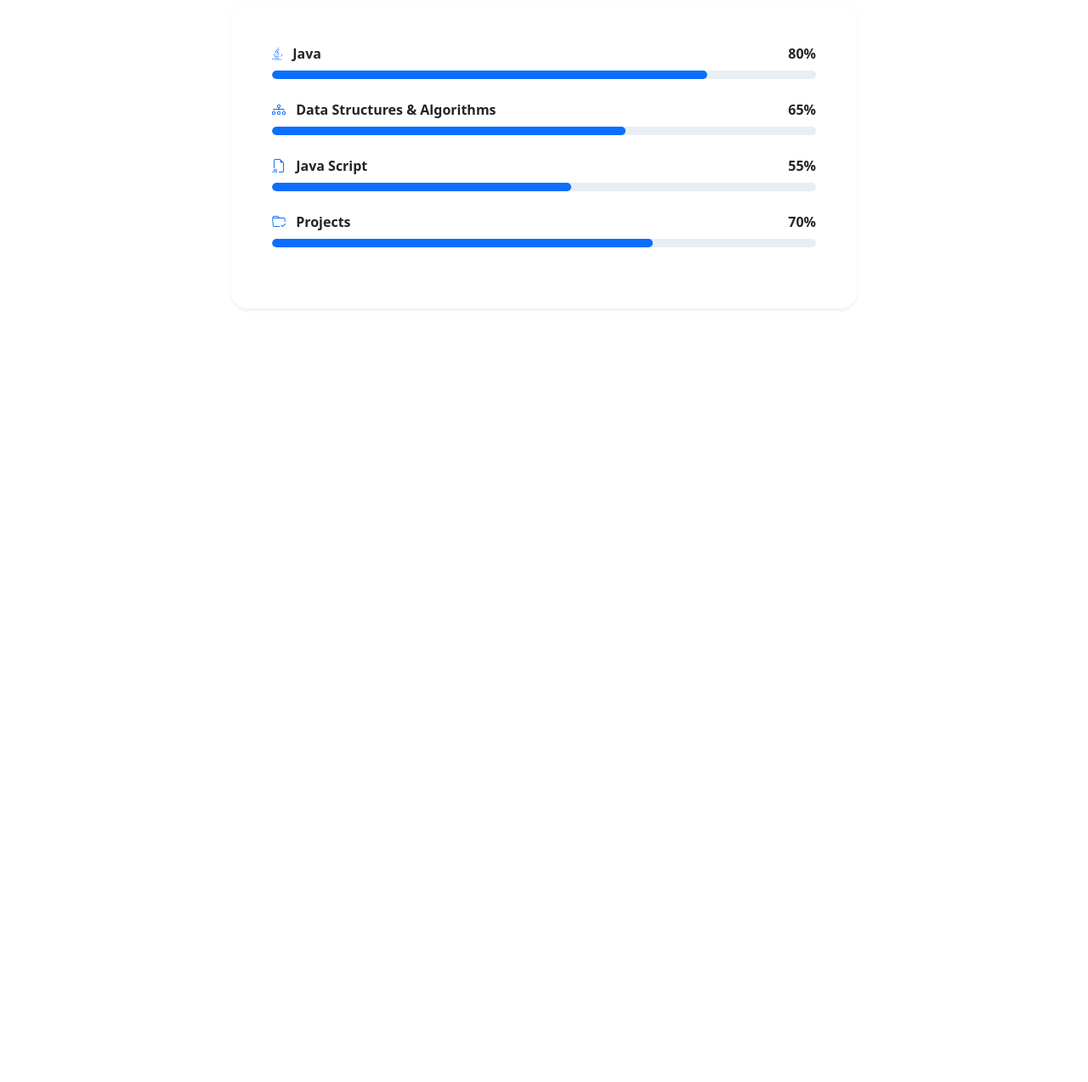
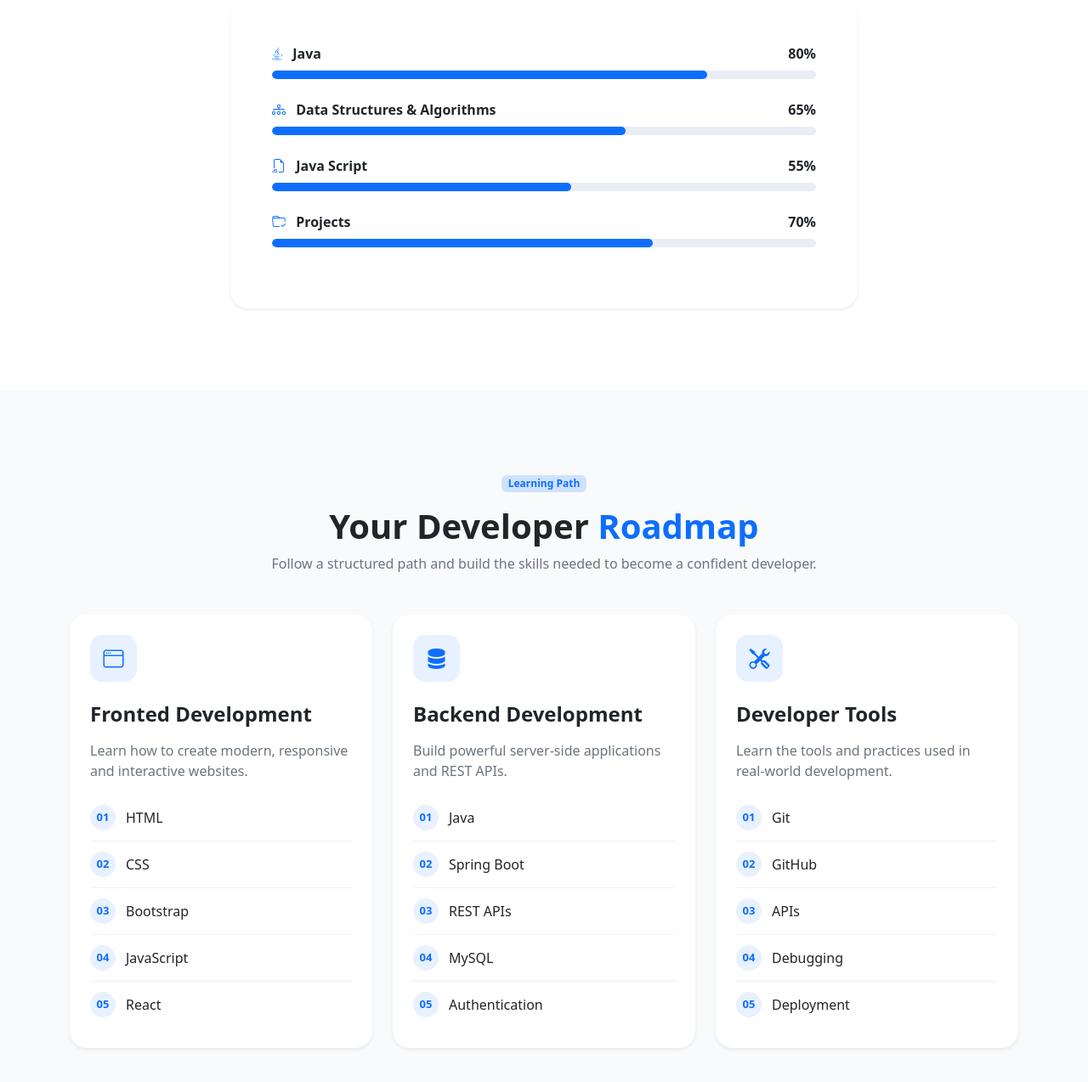
Before and after one commit to PosaKarthik/devlaunch, a plain HTML site: page index.html in a window 1280 px wide. Shown: the part 2041-3314 px from the top of the page at 85% size. Before the commit the page ends 2500 px from the top, so only its background shows below. Drawn offline with nearby package versions, Linux system fonts and the light colour scheme.

Commit message:
feat: added developer roadmap section

```diff
--- a/css/style.css
+++ b/css/style.css
@@ -143,3 +143,80 @@ body{
 .progress-item:hover{
         transform:translateX(5px);
 }
+
+
+/* ===============================
+        ROADMAP SECTION
+================================= */
+
+.roadmap-section{
+        background: #f8fafc;
+}
+
+.roadmap-intro{
+        max-width: 650px;
+}
+
+.roadmap-card{
+        border-radius: 20px;
+        transition: transform 0.3s ease,
+                    box-shadow 0.3s ease;
+}
+
+.roadmap-card:hover{
+        transform: translateY(-8px);
+}
+
+.roadmap-icon{
+        width: 55px;
+        height: 55px;
+
+        display: flex;
+        align-items: center;
+        justify-content: center;
+
+        border-radius: 14px;
+        font-size: 24px;
+}
+
+.fronted-icon,
+.backend-icon,
+.tools-icon{
+        background: #e8f1ff;
+        color: #0d6efd;
+}
+
+.roadmap-step{
+        display: flex;
+        align-items: center;
+
+        gap: 12px;
+        padding: 12px 0;
+
+        border-bottom: 1px solid #eef1f5;
+
+        font-weight: 500;
+}
+
+.roadmap-step:last-child{
+        border-bottom: none;
+}
+
+.step-number{
+        width: 30px;
+        height: 30px;
+
+        display: flex;
+        align-items: center;
+        justify-content: center;
+
+        border-radius: 50%;
+
+        background-color: #e8f1ff;
+
+        color: #0d6efd;
+
+        font-size: 13px;
+
+        font-weight: 700;
+}
--- a/index.html
+++ b/index.html
@@ -418,5 +418,147 @@
         </div>
       </div>
     </section>
+
+    <!-- Roadmap Section -->
+
+    <section class="roadmap-section py-5">
+      <div class="container py-5">
+        <!-- Heading -->
+
+        <div class="text-center mb-5">
+          <span class="badge bg-primary-subtle text-primary mb-3">
+            Learning Path
+          </span>
+          <h2 class="display-6 fw-bold">
+            Your Developer
+            <span class="text-primary">Roadmap</span>
+          </h2>
+
+          <p class="text-secondary mx-auto roadmap-intro">
+            Follow a structured path and build the skills needed to become a
+            confident developer.
+          </p>
+        </div>
+
+        <!-- Roadmap Cards -->
+
+        <div class="row g-4">
+          <!-- Fronted -->
+          <div class="col-lg-4">
+            <div class="card roadmap-card h-100 border-0 shadow-sm">
+              <div class="card-body p-4">
+                <div class="roadmap-icon fronted-icon mb-4">
+                  <i class="bi bi-window"></i>
+                </div>
+                <h4 class="fw-bold mb-3">Fronted Development</h4>
+                <p class="text-secondary">
+                  Learn how to create modern, responsive and interactive
+                  websites.
+                </p>
+                <div class="roadmap-step">
+                  <span class="step-number">01</span>
+                  HTML
+                </div>
+                <div class="roadmap-step">
+                  <span class="step-number">02</span>
+                  CSS
+                </div>
+                <div class="roadmap-step">
+                  <span class="step-number">03</span>
+                  Bootstrap
+                </div>
+                <div class="roadmap-step">
+                  <span class="step-number">04</span>
+                  JavaScript
+                </div>
+                <div class="roadmap-step">
+                  <span class="step-number">05</span>
+                  React
+                </div>
+              </div>
+            </div>
+          </div>
+
+          <!-- Backend -->
+
+          <div class="col-lg-4">
+            <div class="card roadmap-card h-100 border-0 shadow-sm">
+              <div class="card-body p-4">
+                <div class="roadmap-icon backend-icon mb-4">
+                  <i class="bi bi-server"></i>
+                </div>
+                <h4 class="fw-bold mb-3">
+                  Backend Development
+                </h4>
+                <p class="text-secondary">
+                  Build powerful server-side applications
+                  and REST APIs.
+                </p>
+
+                <div class="roadmap-step">
+                  <span class="step-number">01</span>
+                  Java
+                </div>
+                <div class="roadmap-step">
+                  <span class="step-number">02</span>
+                  Spring Boot
+                </div>
+                <div class="roadmap-step">
+                  <span class="step-number">03</span>
+                  REST APIs
+                </div>
+                <div class="roadmap-step">
+                  <span class="step-number">04</span>
+                  MySQL
+                </div>
+                <div class="roadmap-step">
+                  <span class="step-number">05</span>
+                  Authentication
+                </div>
+              </div>
+            </div>
+          </div>
+
+          <!-- Developer Tools -->
+
+          <div class="col-lg-4">
+            <div class="card roadmap-card h-100 border-0 shadow-sm">
+              <div class="card-body p-4">
+                <div class="roadmap-icon tools-icon mb-4">
+                  <i class="bi bi-tools"></i>
+                </div>
+                <h4 class="fw-bold mb-3">
+                  Developer Tools
+                </h4>
+                <p class="text-secondary">
+                  Learn the tools and practices used
+                  in real-world development.
+                </p>
+                <div class="roadmap-step">
+                  <span class="step-number">01</span>
+                  Git
+                </div>
+                <div class="roadmap-step">
+                  <span class="step-number">02</span>
+                  GitHub
+                </div>
+                <div class="roadmap-step">
+                  <span class="step-number">03</span>
+                  APIs
+                </div>
+                <div class="roadmap-step">
+                  <span class="step-number">04</span>
+                  Debugging
+                </div>
+                <div class="roadmap-step">
+                  <span class="step-number">05</span>
+                  Deployment
+                </div>
+              </div>
+            </div>
+          </div>
+        </div>
+      </div>
+    </section>
   </body>
 </html>
```
